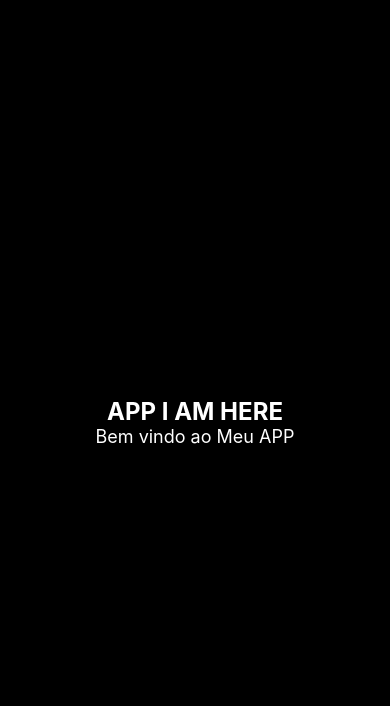
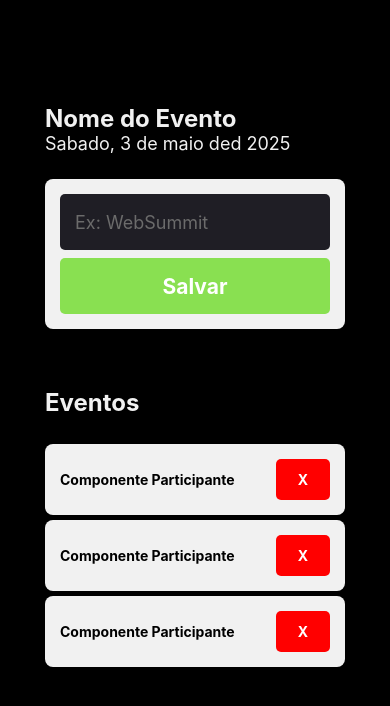
Before and after one commit to PedroTrudes/ImHere, a React Native app: screen / in a window 390 px wide. Shown: the top 706 px of the page. Built offline with nearby package versions, Linux system fonts and the light colour scheme.

Commit message:
:sparkles: feat: new component Participant

```diff
--- a/App.tsx
+++ b/App.tsx
@@ -1,4 +1,4 @@
-import Home from "./src/screens/Home"
+import { Home } from "./src/screens/Home"
 export default function App(){
    return(
     <Home />
--- a/src/screens/Home/index.tsx
+++ b/src/screens/Home/index.tsx
@@ -1,11 +1,36 @@
-import { Text, View } from "react-native";
+import { Text, TextInput, View, TouchableOpacity } from "react-native";
 import {styles} from './styles';
+import { Participant } from '../components/Participant';
 
-export default function Home(){
-   return(
-    <View style={styles.container}>
-        <Text style={styles.containerTextTitle}>APP I AM HERE</Text>
-        <Text style={styles.containerTextSpan}>Bem vindo ao Meu APP</Text>
-    </View>
+export function Home(){
+
+    function handleParticipantAdd(){
+        window.alert('chamando funcao')
+        console.log("chamando funcao")
+    }
+
+    return(
+        <View style={styles.container}>
+            <View style={styles.containerText}>
+                <Text style={styles.containerTextTitle}>Nome do Evento</Text>
+                <Text style={styles.containerTextSpan}>Sabado, 3 de maio ded 2025</Text>
+            </View>
+            <View style={styles.containerCard}>
+                <TextInput
+                style={styles.input}
+                placeholder="Ex: WebSummit"
+                placeholderTextColor={'#6b6b6b'}
+                />
+                <TouchableOpacity style={styles.button} onPress={handleParticipantAdd}>
+                    <Text style={styles.buttonText}>Salvar</Text>
+                </TouchableOpacity>
+            </View>
+            <View style={styles.containerList}>
+                <Text style={styles.containerTextTitle}>Eventos</Text>
+            </View>
+            <Participant />
+            <Participant />
+            <Participant />
+        </View>
    )
 };
--- a/src/screens/Home/styles.ts
+++ b/src/screens/Home/styles.ts
@@ -2,19 +2,52 @@ import { StyleSheet } from "react-native";
 
 export const styles = StyleSheet.create({
     container: {
-        backgroundColor: 'black',
-        color: '#FFF',
+        backgroundColor: '#000',
         flex: 1,
-        alignItems: 'center',
-        justifyContent: 'center'
+        padding: 45,
+    },
+    containerText:{
+        marginTop: 35,
     },
     containerTextTitle: {
-        color: '#fff',
+        marginTop: 24,
         fontSize: 24,
-        fontWeight: 'bold'
+        fontWeight: 'bold',
+        color: '#f1f1f1'
     },
     containerTextSpan: {
+        fontSize: 18,
+        color: '#f1f1f1'
+    },
+    containerCard: {
+        marginBottom: 35,
+        marginTop: 25,
+        padding: 15,
+        borderRadius: 8,
+        backgroundColor: '#F1F1F1'
+    },
+    containerList : {
+        marginBottom: 22
+    },
+    input: {
+        height: 56,
+        backgroundColor: '#1F1E25',
+        borderRadius: 5,
         color: '#FFF',
+        padding: 15,
         fontSize: 18
+    },
+    button: {
+        marginTop: 8,
+        alignItems: 'center',
+        justifyContent: 'center',
+        height: 56,
+        borderRadius: 5,
+        backgroundColor: '#89e051'
+    },
+    buttonText: {
+        fontSize: 21,
+        fontWeight: 'bold',
+        color: '#FFF'
     }
 });
--- /dev/null
+++ b/src/screens/components/Participant/index.tsx
@@ -0,0 +1,13 @@
+import { View, Text, TouchableOpacity } from "react-native";
+import { styles } from './styles';
+
+export function Participant() {
+    return(
+        <View style={styles.container}>
+            <Text style={styles.nameEvent}>Componente Participante</Text>
+            <TouchableOpacity style={styles.button} >
+                <Text style={styles.buttonText}>X</Text>
+            </TouchableOpacity>
+        </View>
+    )
+};
--- /dev/null
+++ b/src/screens/components/Participant/styles.ts
@@ -0,0 +1,32 @@
+import {StyleSheet} from 'react-native'
+
+export const styles = StyleSheet.create({
+    container: {
+        backgroundColor: '#F1F1F1',
+        width: '100%',
+        padding: 15,
+        marginTop: 5,
+        flexDirection: 'row',
+        alignItems: 'center',
+        justifyContent: 'space-between',
+        borderRadius: 8
+    },
+    nameEvent: {
+        color: '#000',
+        fontWeight: 'bold'
+    },
+    button: {
+        backgroundColor: 'red',
+        paddingTop: 12,
+        paddingBottom: 12,
+        paddingLeft: 22,
+        paddingRight: 22,
+        borderRadius: 5,
+        alignItems: 'center',
+        justifyContent: 'center'
+    },
+    buttonText : {
+        fontWeight: 'bold',
+        color: '#FFF'
+    }
+})
```
